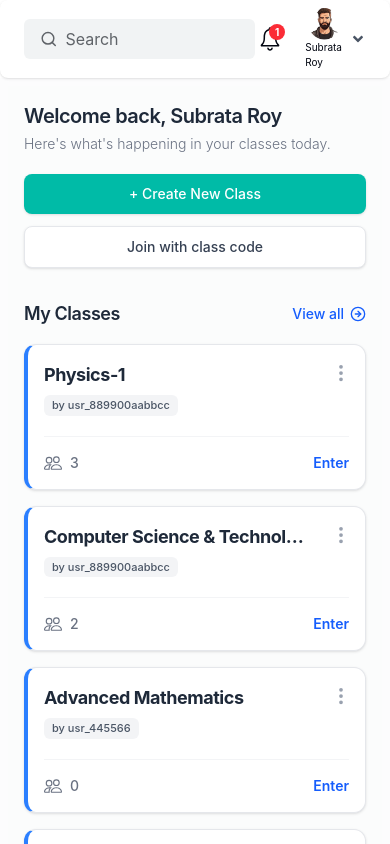
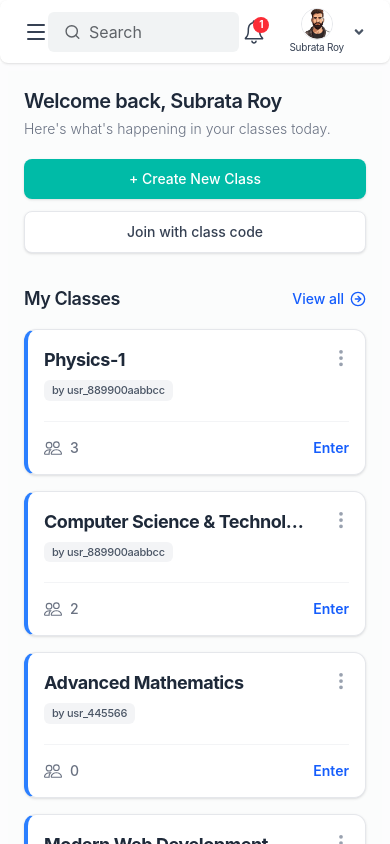
Before and after one commit to subrataroy912/Campus-Mind, a React (Vite) app: page /dashboard in a window 390 px wide. Built offline with nearby package versions, Linux system fonts and the light colour scheme.

Commit message:
fixed menubar for mobile version

```diff
--- a/src/components/dashboard/ClassCard.jsx
+++ b/src/components/dashboard/ClassCard.jsx
@@ -15,7 +15,7 @@ export default function ClassCard({ classItem }) {
           <h3 className="font-bold text-gray-800 text-lg sm:text-xl truncate w-full tracking-tight">
             {name}
           </h3>
-          <span className="text-[11px] truncate font-medium bg-gray-100 text-gray-600 px-2 py-0.5 rounded-md">
+          <span className="text-[11px] truncate tracking-tight font-medium bg-gray-100 text-gray-600 px-2 py-0.5 rounded-md">
             by {created_by_user_id}
           </span>
         </div>
--- a/src/components/dashboard/DashboardHeader.jsx
+++ b/src/components/dashboard/DashboardHeader.jsx
@@ -1,19 +1,45 @@
-import { SearchIcon } from 'lucide-react';
+import { MenuIcon, SearchIcon } from 'lucide-react';
 import { FaAngleDown } from "react-icons/fa";
-import { Link } from 'react-router-dom';
+import { Link, NavLink } from 'react-router-dom';
 import { IoIosNotificationsOutline } from 'react-icons/io';
 import { useState } from 'react';
 import avatarImage from "../../assets/avatar.png";
-
+import { SIDEBAR_NAV_ITEMS } from "../../config/navigation"
+import { getNavLinkStyles } from "../../utils/routeHelpers"
 function DashboardHeader() {
   const [isDropdownOpen, setIsDropdownOpen] = useState(false);
+  const [isMenuBarOpen, setIsMenuBarOpen] = useState(false);
+
   return (
-    <section className=" shadow-sm flex items-center justify-between rounded-lg bg-white px-6 py-2 text-gray-950">
+    <section className="relative shadow-sm flex items-center justify-between rounded-lg bg-white px-6 py-2 text-gray-950">
+
+      {/* MOBILE HAMBURGER MENU */}
+      <div className='md:hidden flex items-center'>
+        <button className='cursor-pointer text-gray-700 hover:text-gray-900 transition-colors' onClick={() => setIsMenuBarOpen(!isMenuBarOpen)}>
+          <MenuIcon size={24} />
+        </button>
+        {/* TODO: useClickOutsideHide */}
+        <div
+          className={`absolute top-18 left-0 bg-white border-r border-gray-200 w-64 min-h-screen shadow-xl z-50 transform transition-all duration-300 ease-in-out ${isMenuBarOpen
+            ? 'translate-x-0 opacity-100'
+            : '-translate-x-full opacity-0 pointer-events-none'
+            }`}
+        >
+          <ul className="p-3 space-y-1">
+            {SIDEBAR_NAV_ITEMS.map(({ label, to, Icon }) => (
+              <li key={to}>
+                <NavLink to={to} className={({ isActive }) => getNavLinkStyles(isActive)}>
+                  <Icon size={20} className="shrink-0" />
+                  <span>{label}</span>
+                </NavLink>
+              </li>
+            ))}
+          </ul>
+        </div>
+      </div>
 
       {/* SEARCH BAR */}
-      <div
-        className='flex justify-start items-center gap-2 bg-[#F1F3F4] rounded-md py-2 px-4 w-72 lg:w-96'
-      >
+      <div className='flex justify-start items-center gap-2 bg-[#F1F3F4] rounded-md py-2 px-4 w-72 lg:w-96'>
         <SearchIcon className="text-[#5F6368]" size={20} />
         <input
           className='outline-none bg-transparent placeholder:text-[#5F6368] w-full text-gray-800'
@@ -26,47 +52,54 @@ function DashboardHeader() {
       {/* RIGHT NAVIGATION */}
       <div>
         <ul className='flex justify-center items-center gap-5'>
+          {/* Notifications */}
           <li>
-            <Link to="/notification" className="relative">
+            <Link to="/notification" className="relative block text-gray-700 hover:text-gray-900 transition-colors">
               <IoIosNotificationsOutline size={30} />
               <span className="absolute top-0 right-0 inline-flex items-center justify-center w-4 h-4 text-[10px] font-bold text-white bg-red-500 rounded-full">
                 1
               </span>
             </Link>
           </li>
-          <li className='relative'>
+
+          {/* Profile Dropdown */}
+          <li className='relative flex items-center gap-2'>
             <div className="flex items-center gap-2">
-              <div className='flex flex-col items-center justify-center '>
-                <img src={avatarImage} alt="Profile" className="w-8 h-8 rounded-full object-cover" />
-                <span className='font-sans text-[10px]'>Subrata Roy</span>
+              <div className="flex flex-col items-center justify-center w-full max-w-16">
+                <img
+                  src={avatarImage}
+                  alt="Profile"
+                  className="w-8 h-8 rounded-full object-cover border border-gray-200"
+                />
+                <span className="w-full text-center font-sans text-[10px] truncate tracking-tight text-gray-700">
+                  Subrata Roy
+                </span>
               </div>
-              <button onClick={() => { setIsDropdownOpen(!isDropdownOpen) }} className="flex items-center gap-1 cursor-pointer">
-                <FaAngleDown className="text-gray-600" />
+              <button
+                onClick={() => setIsDropdownOpen(!isDropdownOpen)}
+                className="flex items-center gap-1 cursor-pointer py-2 text-gray-600 hover:text-gray-900 transition-colors"
+                aria-expanded={isDropdownOpen}
+              >
+                <FaAngleDown size={14} className={`transform transition-transform ${isDropdownOpen ? 'rotate-180' : ''}`} />
               </button>
+            </div>
 
-            </div>
             {isDropdownOpen && (
-              <div className='absolute right-0 mt-2 w-48 bg-white py-1 z-50 border border-gray-100 rounded-md shadow-lg'>
+              <div className='absolute right-0 top-full mt-2 w-48 bg-white py-1 z-50 border border-gray-100 rounded-md shadow-lg'>
                 <Link
                   to="/profile"
-                  className='block px-4 py-2 text-gray-800 hover:bg-gray-100'
-                  onClick={() => {
-                    setIsDropdownOpen(false);
-                  }}
+                  className='block px-4 py-2 text-sm text-gray-700 hover:bg-gray-50 transition-colors'
+                  onClick={() => setIsDropdownOpen(false)}
                 >Profile</Link>
                 <Link
                   to="/dashboard/settings"
-                  className='block px-4 py-2 text-gray-800 hover:bg-gray-100'
-                  onClick={() => {
-                    setIsDropdownOpen(false);
-                  }}
+                  className='block px-4 py-2 text-sm text-gray-700 hover:bg-gray-50 transition-colors'
+                  onClick={() => setIsDropdownOpen(false)}
                 >Settings</Link>
                 <hr className="my-1 border-gray-200" />
                 <button
-                  className="block w-full text-left px-4 py-2 text-sm text-red-600 hover:bg-gray-100"
-                  onClick={() => {
-                    setIsDropdownOpen(false);
-                  }}
+                  className="block w-full text-left px-4 py-2 text-sm font-medium text-red-600 hover:bg-red-50 transition-colors"
+                  onClick={() => setIsDropdownOpen(false)}
                 >
                   Log out
                 </button>
@@ -76,7 +109,7 @@ function DashboardHeader() {
         </ul>
       </div>
     </section >
-  )
+  );
 }
 
 export default DashboardHeader;
--- a/src/components/layout/DashboardLayout.jsx
+++ b/src/components/layout/DashboardLayout.jsx
@@ -12,7 +12,7 @@ function DashboardLayout() {
       <aside className="hidden md:flex w-46 lg:w-54 flex-col border-r border-indigo-100 bg-white shadow-sm z-20 shrink-0">
         <BrandLogo />
 
-        <div className="flex-1 overflow-y-auto custom-scrollbar">
+        <div className="flex-1 overflow-y-auto scrollbar-none">
           <SidebarNav />
         </div>
       </aside>
```
